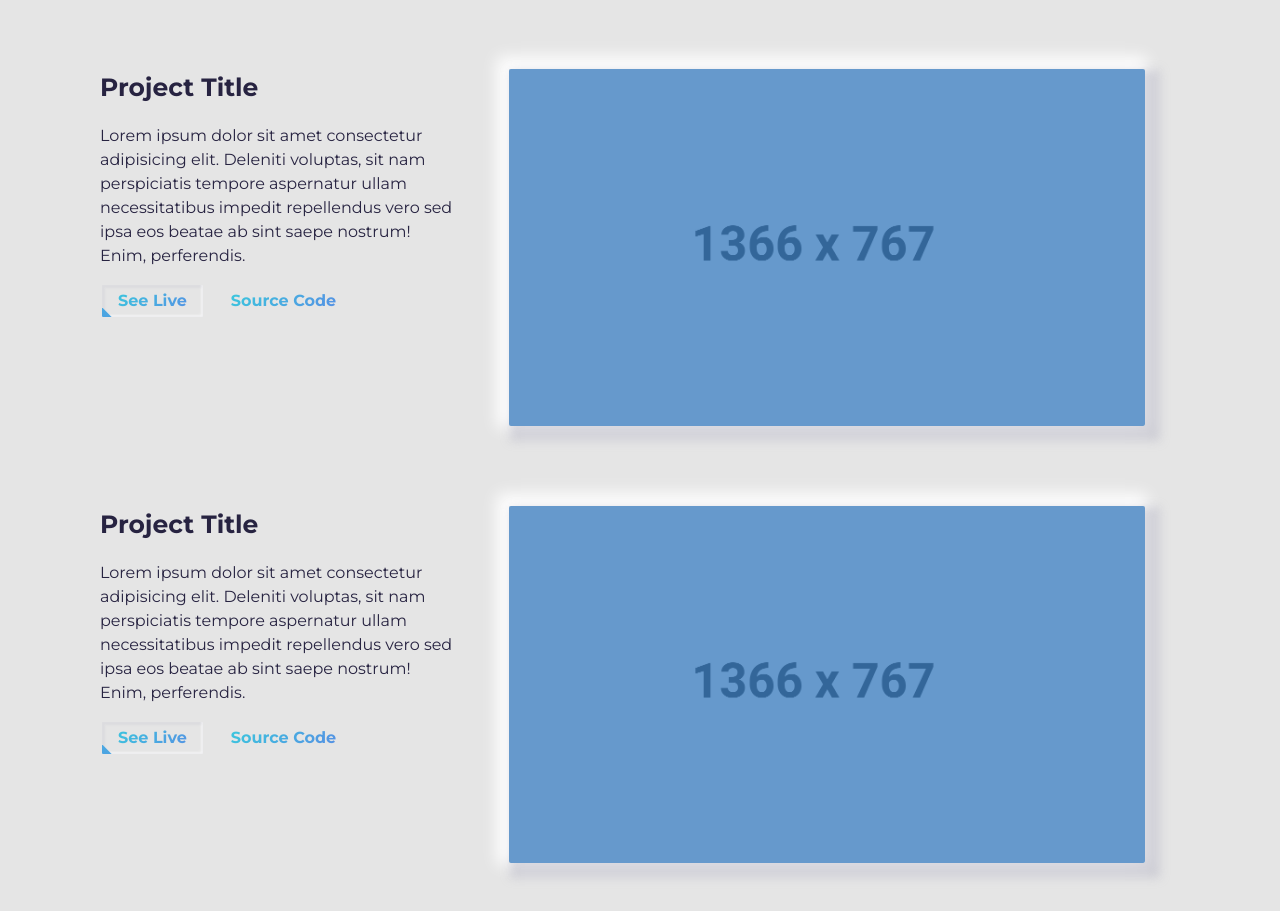
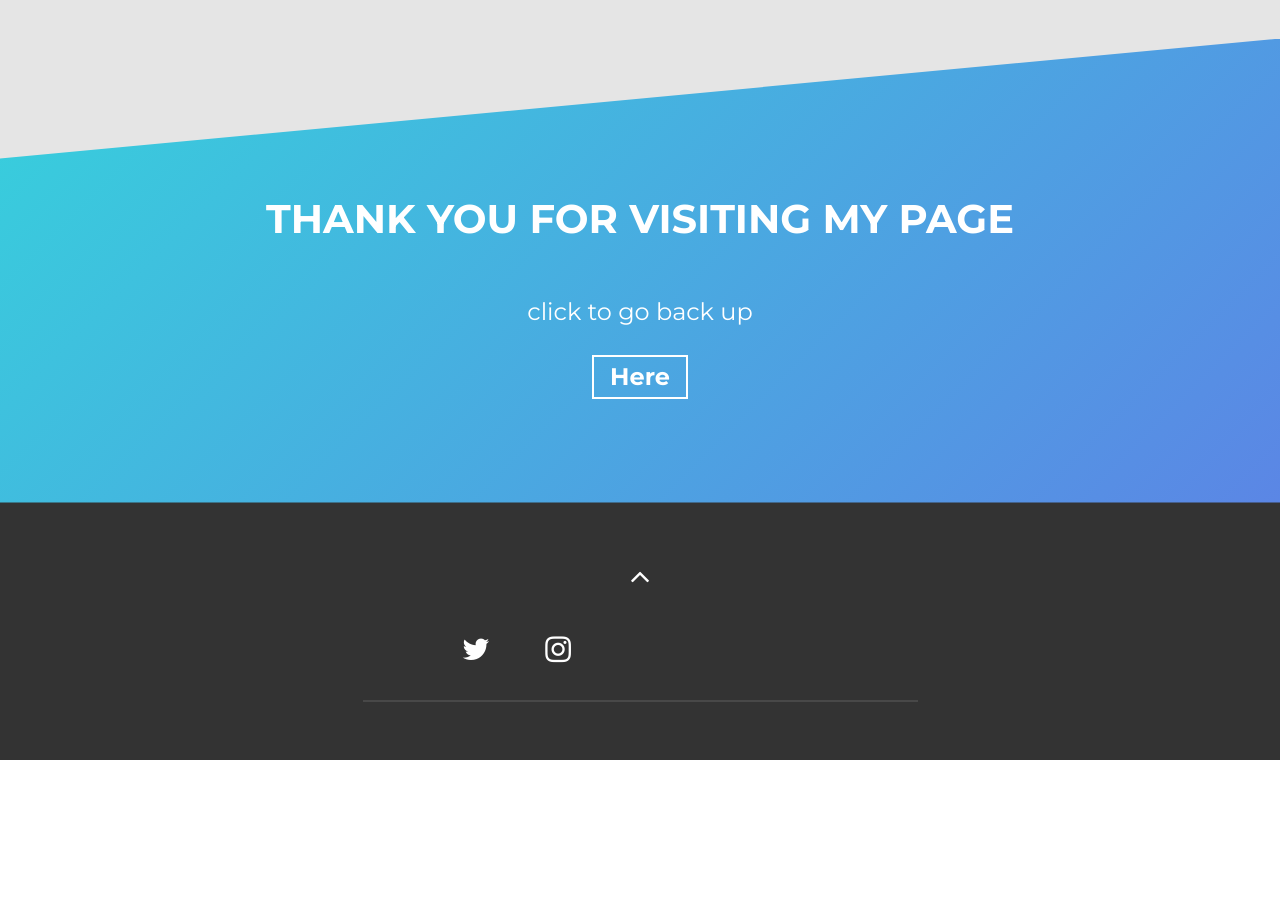
Before and after one commit to frizzo94/portfolio, a plain HTML site: page index.html in a window 1280 px wide. Shown: the part 1880-2791 px from the top of the page. After the commit the page ends 2640 px from the top, so only its background shows below. Drawn offline with Linux system fonts and the light colour scheme.

Commit message:
Update index.html

```diff
--- a/index.html
+++ b/index.html
@@ -187,81 +187,6 @@
                     </article>
                     <!-- /END Project -->
 
-                    <!-- Each .row is a project -->
-                    <article class="row">
-                      <div class="project-wrapper__text">
-                        <h3 class="project-wrapper__text-title">Project Title</h3>
-                        <p class="project-wrapper__text-info">
-                          Lorem ipsum dolor sit amet consectetur adipisicing elit.
-                          Deleniti voluptas, sit nam perspiciatis tempore aspernatur ullam
-                          necessitatibus impedit repellendus vero sed ipsa eos beatae ab
-                          sint saepe nostrum! Enim, perferendis.
-                        </p>
-                        <div class="project-wrapper__text-btns">
-                          <a
-                          href="#"
-                          target="_blank"
-                          rel="noopener noreferrer"
-                          class="cta-btn cta-btn--hero cta-btn--projects"
-                          >See Live</a
-                          >
-                          <a href="#" target="_blank" class="cta-btn text-color-main"
-                          >Source Code</a
-                          >
-                        </div>
-                      </div>
-
-                      <div class="project-wrapper__image">
-                        <a href="#" target="_blank" rel="noopener noreferrer">
-                          <div class="thumbnail rounded">
-                            <img
-                            src="./assets/project.png"
-                            class="img-fluid"
-                            alt="Project Image"
-                            />
-                          </div>
-                        </a>
-                      </div>
-                    </article>
-                    <!-- /END Project -->
-
-                    <!-- Each .row is a project -->
-                    <article class="row">
-                      <div class="project-wrapper__text">
-                        <h3 class="project-wrapper__text-title">Project Title</h3>
-                        <p class="project-wrapper__text-info">
-                          Lorem ipsum dolor sit amet consectetur adipisicing elit.
-                          Deleniti voluptas, sit nam perspiciatis tempore aspernatur ullam
-                          necessitatibus impedit repellendus vero sed ipsa eos beatae ab
-                          sint saepe nostrum! Enim, perferendis.
-                        </p>
-                        <div class="project-wrapper__text-btns">
-                          <a
-                          href="#"
-                          target="_blank"
-                          rel="noopener noreferrer"
-                          class="cta-btn cta-btn--hero cta-btn--projects"
-                          >See Live</a
-                          >
-                          <a href="#" target="_blank" class="cta-btn text-color-main"
-                          >Source Code</a
-                          >
-                        </div>
-                      </div>
-
-                      <div class="project-wrapper__image">
-                        <a href="#" target="_blank" rel="noopener noreferrer">
-                          <div class="thumbnail rounded">
-                            <img
-                            src="./assets/project.png"
-                            class="img-fluid"
-                            alt="Project Image"
-                            />
-                          </div>
-                        </a>
-                      </div>
-                    </article>
-                    <!-- /END Project -->
                   </div>
                 </div>
               </section>
```
